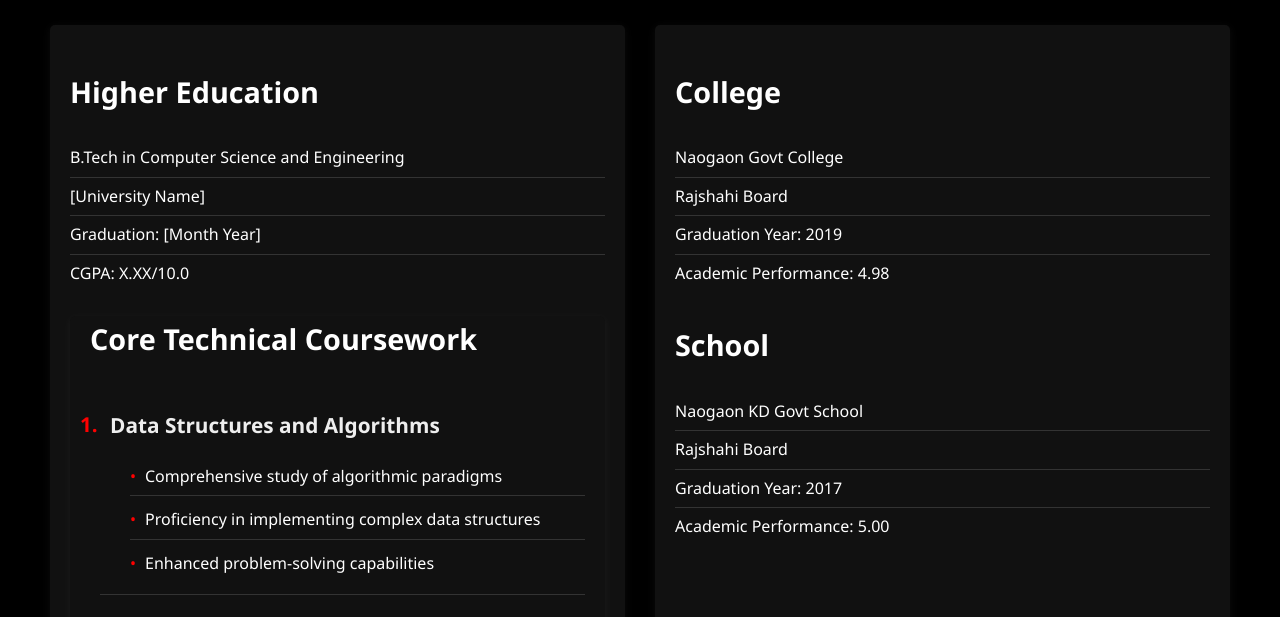
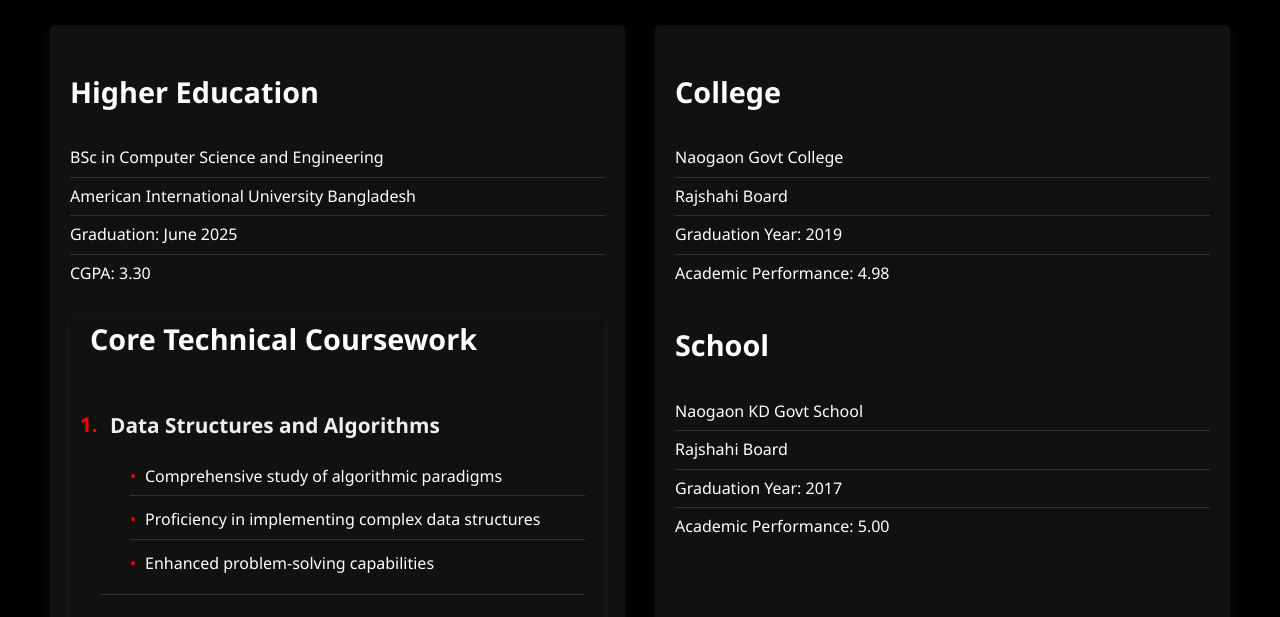
Before and after one commit to SakibHasanMD/MDSakibHasan.github.io, a plain HTML site: page academics.html in a window 1280 px wide. Shown: the part 141-758 px from the top of the page. Drawn offline with Linux system fonts and the light colour scheme.

Commit message:
updated Higher Education

```diff
--- a/academics.html
+++ b/academics.html
@@ -25,10 +25,10 @@
         <div class="higher-education">
           <h2>Higher Education</h2>
           <ul>
-            <li>B.Tech in Computer Science and Engineering</li>
-            <li>[University Name]</li>
-            <li>Graduation: [Month Year]</li>
-            <li>CGPA: X.XX/10.0</li>
+            <li>BSc in Computer Science and Engineering</li>
+            <li>American International University Bangladesh</li>
+            <li>Graduation: June 2025</li>
+            <li>CGPA: 3.30</li>
           </ul>
           <div class="coursework-container">
             <h2>Core Technical Coursework</h2>
@@ -125,13 +125,7 @@
     document.addEventListener('DOMContentLoaded', loadAcademics);
   </script>
 
-  <!-- <footer>
-    <p>&copy; 2025 Your Name</p>
-    <div class="social-links">
-      <a href="https://github.com/yourusername" target="_blank">GitHub</a>
-      <a href="https://linkedin.com/in/yourprofile" target="_blank">LinkedIn</a>
-    </div>
-  </footer> -->
+
 </body>
 
 </html>
```
